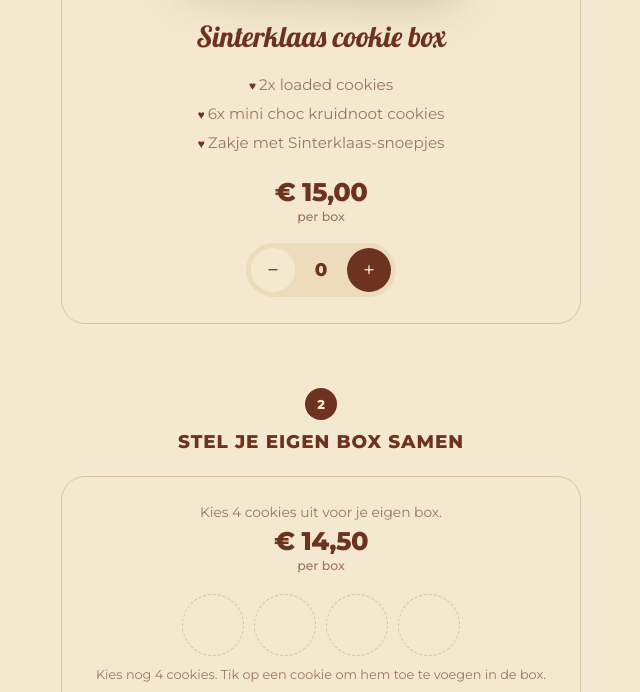
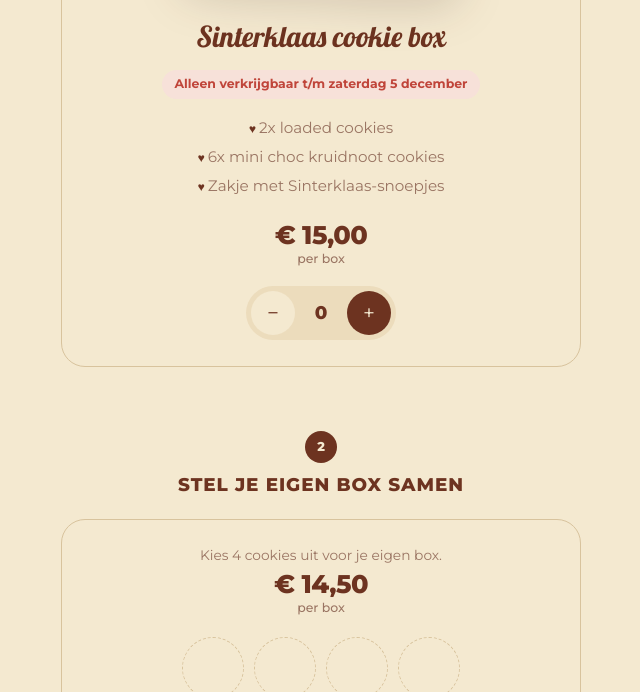
Before and after one commit to jennyscookies/jennyscookies.github.io, a plain HTML site: page index.html in a window 1280 px wide. Shown: the part 929-1621 px from the top of the page, without its empty margins (319-959 px from the left). Drawn offline with Linux system fonts and the light colour scheme.

Commit message:
Melding bij Sinterklaas box: alleen verkrijgbaar t/m 5 december
Co-Authored-By: Claude Opus 5.5 <noreply@anthropic.com>
Claude-Session: https://claude.ai/code/session_01SBoZBrEUAUSR5i4mweNrFu

```diff
--- a/index.html
+++ b/index.html
@@ -49,6 +49,7 @@
   .sint .plate{max-width:280px;margin:0 auto 22px}
   .sint img{width:100%;height:auto;display:block;filter:drop-shadow(0 16px 22px rgba(47,26,18,.16))}
   .sint h3{font-family:Lobster,cursive;font-size:1.8rem;margin:0 0 10px;color:var(--ink);font-weight:400}
+  .sintnote{display:inline-block;margin:-2px 0 14px;font-size:.78rem;font-weight:700;color:var(--red);background:#f7e1d9;border-radius:999px;padding:4px 12px}
   .sint ul{list-style:none;padding:0;margin:0 0 22px;color:var(--muted);font-size:.95rem}
   .sint li{padding:2px 0}
   .sint li::before{content:"♥ ";color:var(--brown);font-size:.75rem}
@@ -312,6 +313,7 @@ function renderProducts(){
   $("sintCard").innerHTML = `
     <div class="plate"><img src="${p.img}" alt="${p.name}"></div>
     <h3>${p.name}</h3>
+    <p class="sintnote">Alleen verkrijgbaar t/m zaterdag ${kort(sintEind).replace(/ (\w+)$/, m => " " + MAANDEN.find(x => x.startsWith(m.trim())))}</p>
     <ul>${p.inhoud.map(i => `<li>${i}</li>`).join("")}</ul>
     <div class="pr">${eur(p.price)}<small>${p.unit}</small></div>
     <div class="qty">
```
